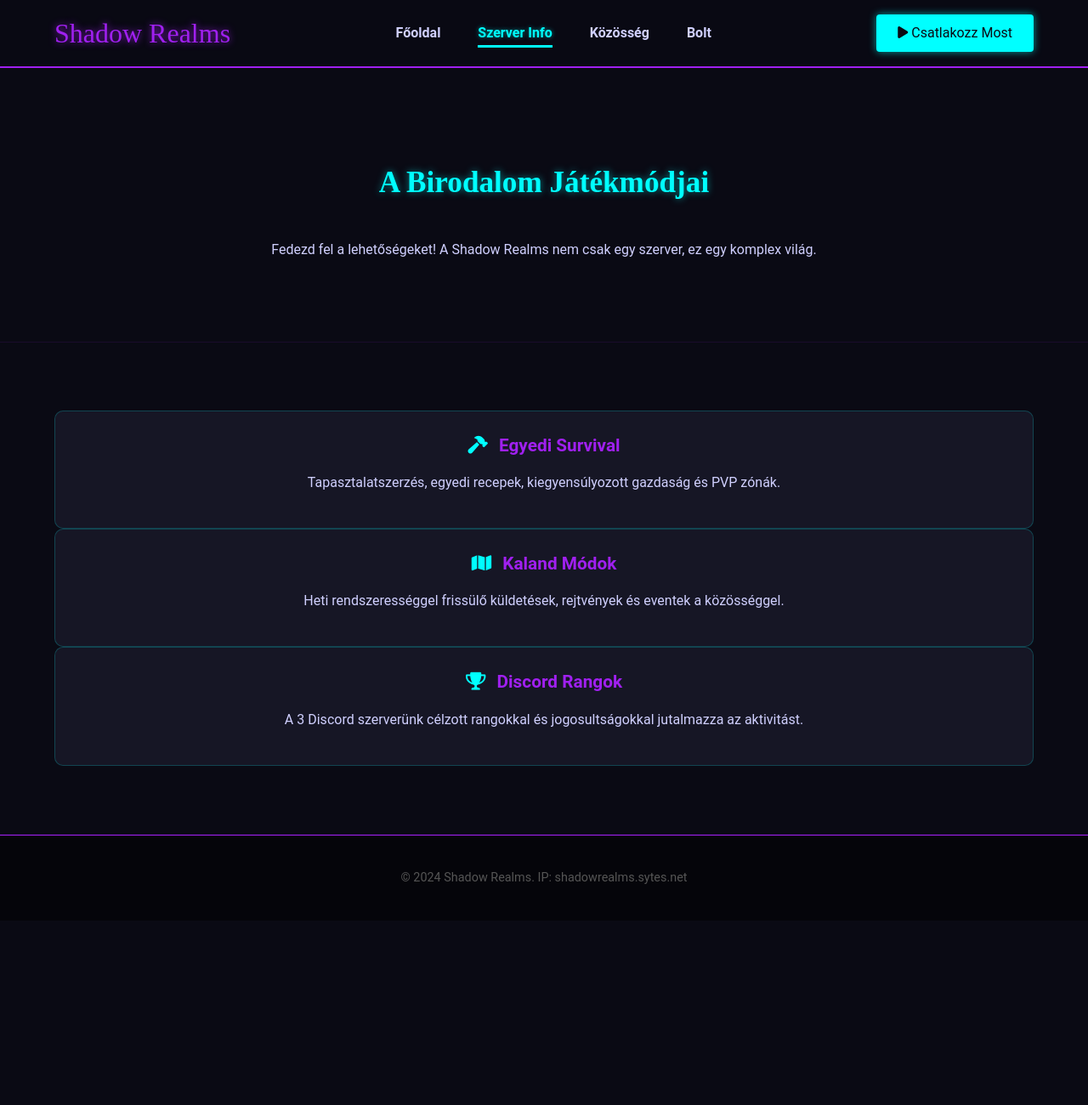
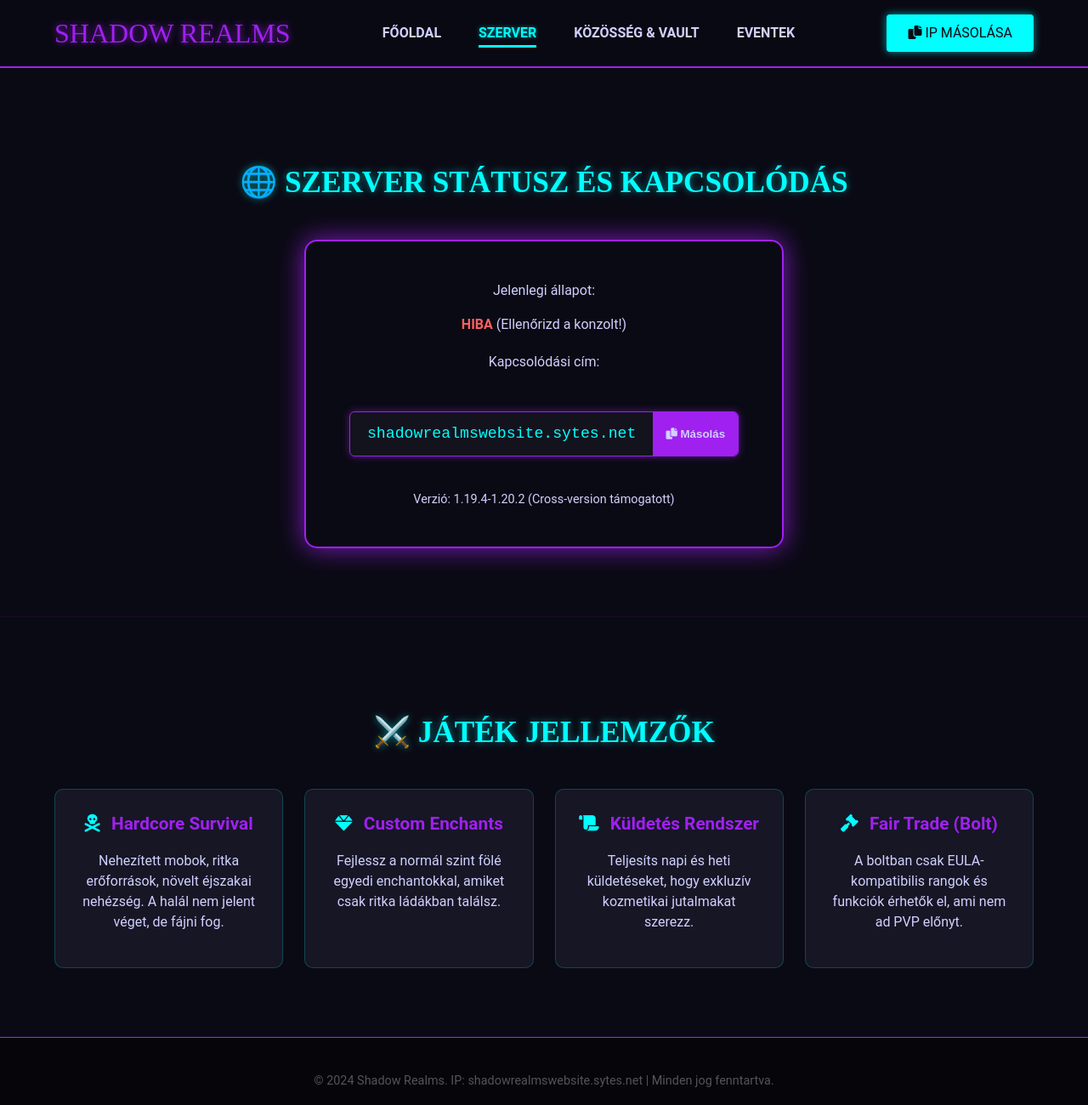
Before and after one commit to szterecdv/shadowrealms, a plain HTML site: page server.html in a window 1280 px wide. Shown: the whole page at 85% size. Before the commit the page ends 1083 px from the top, so only its background shows below. Drawn offline with Linux system fonts and the light colour scheme; no server answers.

Commit message:
Update server.html

```diff
--- a/server.html
+++ b/server.html
@@ -3,38 +3,70 @@
 <head>
     <meta charset="UTF-8">
     <meta name="viewport" content="width=device-width, initial-scale=1.0">
-    <title>Shadow Realms ⚡ Szerver Információ</title>
+    <title>Shadow Realms ⚡ Szerver Info</title>
     <link rel="stylesheet" href="style.css">
     <link rel="stylesheet" href="https://cdnjs.cloudflare.com/ajax/libs/font-awesome/6.0.0-beta3/css/all.min.css">
 </head>
 <body>
+
     <header>
-        <div class="logo-box">Shadow Realms</div>
+        <div class="logo-box">SHADOW REALMS</div>
         <nav>
-            <a href="index.html">Főoldal</a>
-            <a href="server.html" class="active">Szerver Info</a>
-            <a href="community.html">Közösség</a>
-            <a href="store.html">Bolt</a>
+            <a href="index.html">FŐOLDAL</a>
+            <a href="server.html" class="active">SZERVER</a>
+            <a href="community.html">KÖZÖSSÉG & VAULT</a>
+            <a href="event.html">EVENTEK</a>
         </nav>
-        <a href="javascript:void(0);" onclick="copyIP('shadowrealms.sytes.net')" class="cta-header"><i class="fas fa-play"></i> Csatlakozz Most</a>
+        <a href="javascript:void(0);" onclick="copyIP(MC_IP)" class="cta-header"><i class="fas fa-copy"></i> IP MÁSOLÁSA</a>
     </header>
 
     <main>
-        <section class="page-title">
-            <h2>A Birodalom Játékmódjai</h2>
-            <p>Fedezd fel a lehetőségeket! A Shadow Realms nem csak egy szerver, ez egy komplex világ.</p>
+        <section>
+            <h2>🌐 SZERVER STÁTUSZ ÉS KAPCSOLÓDÁS</h2>
+
+            <div class="hero-content" style="max-width: 500px; margin: 0 auto; padding: 30px;">
+                <p>Jelenlegi állapot:</p>
+                <div id="status-widget">
+                    <span id="mc-status-text" class="status-loading">Betöltés...</span>
+                    <span id="mc-players"></span>
+                </div>
+
+                <p style="margin-top: 20px;">Kapcsolódási cím:</p>
+                <div class="ip-display-box">
+                    <span id="mc-ip">shadowrealmswebsite.sytes.net</span>
+                    <button class="copy-btn" onclick="copyIP(MC_IP)">
+                        <i class="fas fa-copy"></i> Másolás
+                    </button>
+                </div>
+                <p style="font-size: 0.9em; margin-top: 10px;">Verzió: 1.19.4-1.20.2 (Cross-version támogatott)</p>
+            </div>
         </section>
 
-        <section class="features-grid">
-            <div class="feature-card"><h3><i class="fas fa-hammer"></i> Egyedi Survival</h3><p>Tapasztalatszerzés, egyedi recepek, kiegyensúlyozott gazdaság és PVP zónák.</p></div>
-            <div class="feature-card"><h3><i class="fas fa-map"></i> Kaland Módok</h3><p>Heti rendszerességgel frissülő küldetések, rejtvények és eventek a közösséggel.</p></div>
-            <div class="feature-card"><h3><i class="fas fa-trophy"></i> Discord Rangok</h3><p>A 3 Discord szerverünk célzott rangokkal és jogosultságokkal jutalmazza az aktivitást.</p></div>
+        <section>
+            <h2>⚔️ JÁTÉK JELLEMZŐK</h2>
+            <div class="feature-grid">
+                <div class="feature-card">
+                    <h3><i class="fas fa-skull-crossbones"></i> Hardcore Survival</h3>
+                    <p>Nehezített mobok, ritka erőforrások, növelt éjszakai nehézség. A halál nem jelent véget, de fájni fog.</p>
+                </div>
+                <div class="feature-card">
+                    <h3><i class="fas fa-gem"></i> Custom Enchants</h3>
+                    <p>Fejlessz a normál szint fölé egyedi enchantokkal, amiket csak ritka ládákban találsz.</p>
+                </div>
+                <div class="feature-card">
+                    <h3><i class="fas fa-scroll"></i> Küldetés Rendszer</h3>
+                    <p>Teljesíts napi és heti küldetéseket, hogy exkluzív kozmetikai jutalmakat szerezz.</p>
+                </div>
+                <div class="feature-card">
+                    <h3><i class="fas fa-gavel"></i> Fair Trade (Bolt)</h3>
+                    <p>A boltban csak EULA-kompatibilis rangok és funkciók érhetők el, ami nem ad PVP előnyt.</p>
+                </div>
+            </div>
         </section>
-
     </main>
 
     <footer>
-        <p>&copy; 2024 Shadow Realms. IP: shadowrealms.sytes.net</p>
+        <p>&copy; 2024 Shadow Realms. IP: shadowrealmswebsite.sytes.net | Minden jog fenntartva.</p>
     </footer>
 
     <script src="script.js"></script>
```
